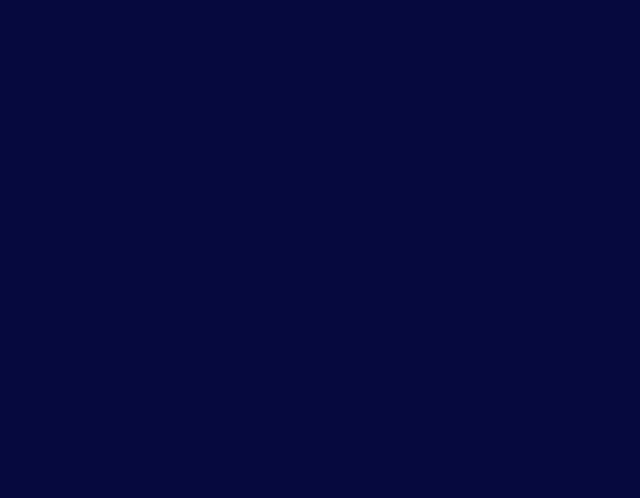
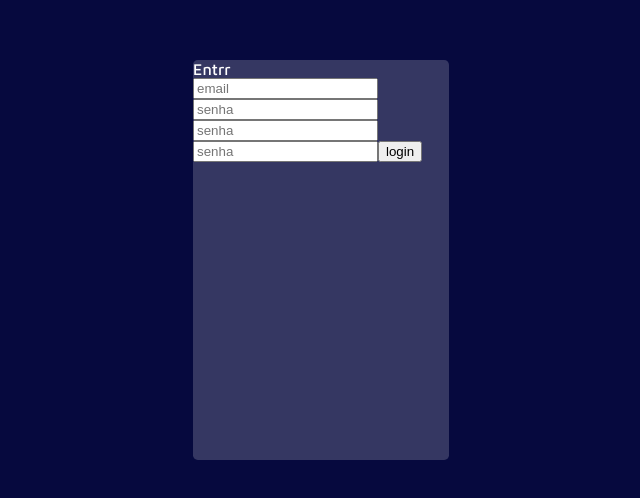
Before and after one commit to josuels731/fruits-basket-react, a React (Create React App) app: page /login in a window 1280 px wide. Shown: the part 140-638 px from the top of the page, without its empty margins (319-959 px from the left). Built offline with nearby package versions, Linux system fonts and the light colour scheme.

Commit message:
login screen

```diff
--- a/package.json
+++ b/package.json
@@ -12,7 +12,7 @@
     "@types/react-dom": "^17.0.9",
     "react": "^17.0.2",
     "react-dom": "^17.0.2",
-    "react-router-dom": "^5.3.0",
+    "react-router-dom": "^5.2.1",
     "react-scripts": "4.0.3",
     "styled-components": "^5.3.1",
     "typescript": "^4.4.3",
--- a/src/pages/Login.tsx
+++ b/src/pages/Login.tsx
@@ -1,8 +1,46 @@
+import styled from "styled-components";
+
+const Page = styled.div`
+    width: 100vw;
+    height: 100vh;
+
+    display: flex;
+    align-items: center;
+    justify-content: center;
+`;
+
+const DesktopLoginArea = styled.div`
+    width: 20vw;
+    height: 50vh;
+
+    background-color: #353762;
+    border-radius: 0.3em;
+`;
+
+// const MobileLoginArea = styled.div`
+//     width: 20vw;
+//     height: 50vh;
+
+//     background-color: #353762;
+//     border-radius: 0.3em;
+// `;
 
 function Login() {
 
-    return <>
-    </>
+    return <Page>
+        <DesktopLoginArea>
+
+            <div>Entrr</div>
+            <div><form action="/" method="get">
+                <input type="text" placeholder='email' />
+                <input type="password" placeholder='senha' />
+                <input type="password" placeholder='senha' />
+                <input type="password" placeholder='senha' />
+                <button type="submit">login</button>
+            </form></div>
+
+        </DesktopLoginArea>
+    </Page>
 }
 
 export default Login;
--- a/src/styles/global.ts
+++ b/src/styles/global.ts
@@ -24,6 +24,11 @@ const GlobalStyle = createGlobalStyle`
         -webkit-tap-highlight-color: transparent;
         -moz-osx-font-smoothing: grayscale;
     }
+
+    #root {
+        width: 100vw;
+        height: 100vh;
+    }
 `
 
 export default GlobalStyle
```
